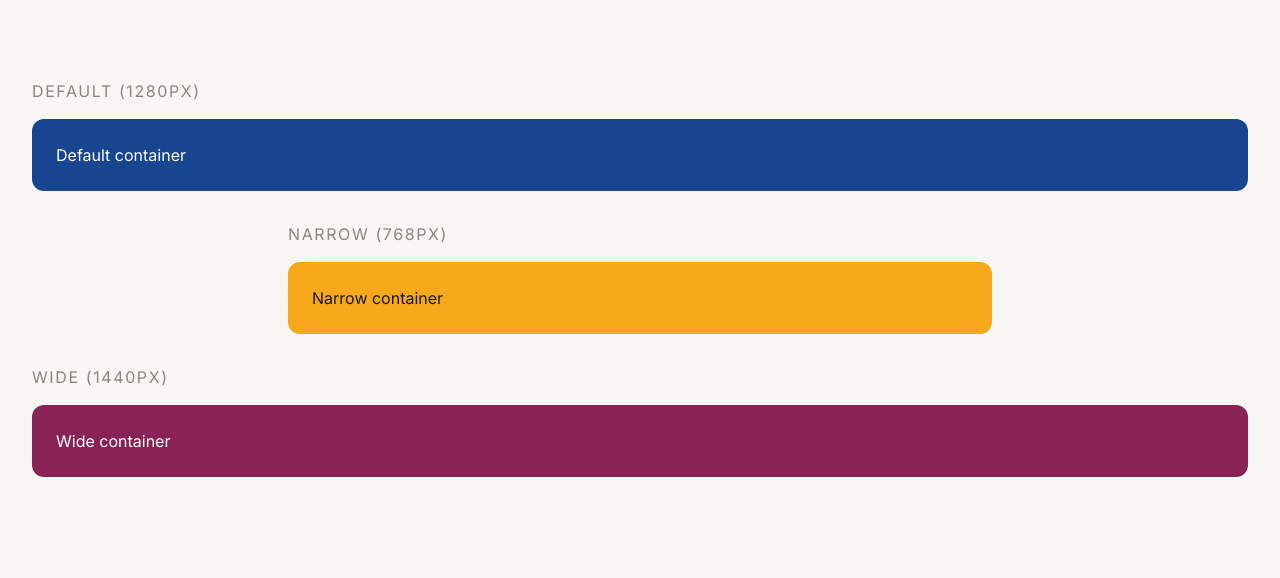
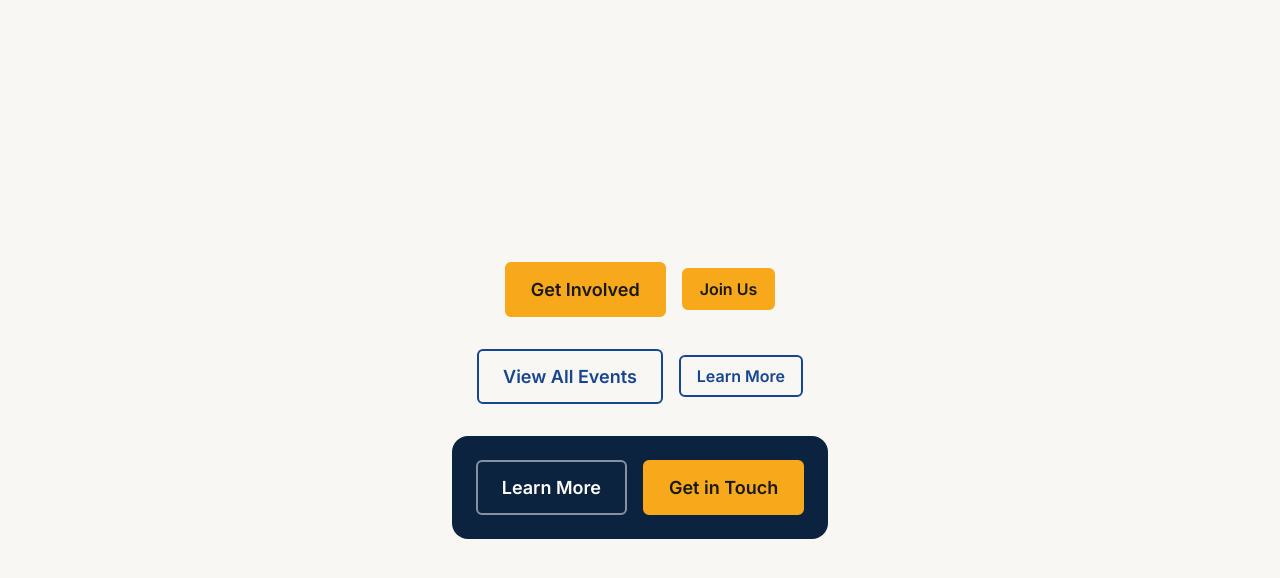
Before and after one commit to jonathan-hansel-awo/rotary-club-ely, a Next.js app: page / in a window 1280 px wide. Shown: the top 578 px of the page. Built offline with nearby package versions, Linux system fonts and the light colour scheme.

Commit message:
feat: add Button component with all variants

```diff
--- a/app/page.tsx
+++ b/app/page.tsx
@@ -1,34 +1,26 @@
-import Container from "@/components/layout/Container";
+import Button from "@/components/ui/Button";
 
 export default function Home() {
   return (
-    <div className="min-h-screen bg-off-white py-20">
-      <Container>
-        <p className="text-text-muted text-sm uppercase tracking-widest font-body mb-4">
-          Default (1280px)
-        </p>
-        <div className="bg-rotary-blue text-white p-6 rounded-md font-body">
-          Default container
-        </div>
-      </Container>
+    <div className="min-h-screen bg-off-white flex flex-col items-center justify-center gap-8 p-8">
+      <div className="flex flex-wrap gap-4 items-center">
+        <Button variant="primary">Get Involved</Button>
+        <Button variant="primary" size="sm">
+          Join Us
+        </Button>
+      </div>
 
-      <Container variant="narrow" className="mt-8">
-        <p className="text-text-muted text-sm uppercase tracking-widest font-body mb-4">
-          Narrow (768px)
-        </p>
-        <div className="bg-rotary-gold text-grey-900 p-6 rounded-md font-body">
-          Narrow container
-        </div>
-      </Container>
+      <div className="flex flex-wrap gap-4 items-center">
+        <Button variant="secondary">View All Events</Button>
+        <Button variant="secondary" size="sm">
+          Learn More
+        </Button>
+      </div>
 
-      <Container variant="wide" className="mt-8">
-        <p className="text-text-muted text-sm uppercase tracking-widest font-body mb-4">
-          Wide (1440px)
-        </p>
-        <div className="bg-cranberry text-white p-6 rounded-md font-body">
-          Wide container
-        </div>
-      </Container>
+      <div className="flex flex-wrap gap-4 items-center bg-rotary-blue-dark p-6 rounded-lg">
+        <Button variant="ghost">Learn More</Button>
+        <Button variant="primary">Get in Touch</Button>
+      </div>
     </div>
   );
 }
--- /dev/null
+++ b/components/ui/Button.tsx
@@ -0,0 +1,87 @@
+import { ReactNode } from "react";
+
+type ButtonVariant = "primary" | "secondary" | "ghost";
+type ButtonSize = "default" | "sm";
+type ButtonAs = "button" | "a";
+
+interface ButtonProps {
+  children: ReactNode;
+  variant?: ButtonVariant;
+  size?: ButtonSize;
+  as?: ButtonAs;
+  href?: string;
+  onClick?: () => void;
+  type?: "button" | "submit" | "reset";
+  className?: string;
+  disabled?: boolean;
+  target?: string;
+  rel?: string;
+}
+
+const variantClasses: Record<ButtonVariant, string> = {
+  primary: `
+    bg-rotary-gold text-grey-900 border-rotary-gold
+    hover:bg-rotary-gold-dark hover:border-rotary-gold-dark
+    active:bg-[#B8800D]
+  `,
+  secondary: `
+    bg-transparent text-rotary-blue border-rotary-blue
+    hover:bg-rotary-blue hover:text-white
+  `,
+  ghost: `
+    bg-transparent text-white border-white/50
+    hover:border-white hover:bg-white/10
+  `,
+};
+
+const sizeClasses: Record<ButtonSize, string> = {
+  default: "text-base px-6 py-3",
+  sm: "text-sm px-4 py-2",
+};
+
+export default function Button({
+  children,
+  variant = "primary",
+  size = "default",
+  as = "button",
+  href,
+  onClick,
+  type = "button",
+  className = "",
+  disabled = false,
+  target,
+  rel,
+}: ButtonProps) {
+  const baseClasses = `
+    inline-flex items-center gap-2
+    font-body font-semibold
+    border-2 rounded-sm
+    cursor-pointer
+    transition-all duration-200 ease-out
+    hover:-translate-y-px hover:shadow-md
+    active:translate-y-0
+    focus-visible:outline-none focus-visible:ring-3 focus-visible:ring-focus-ring focus-visible:ring-offset-2
+    disabled:opacity-50 disabled:cursor-not-allowed disabled:hover:translate-y-0
+  `;
+
+  const classes = `${baseClasses} ${variantClasses[variant]} ${sizeClasses[size]} ${className}`;
+
+  if (as === "a" && href) {
+    return (
+      <a href={href} className={classes} target={target} rel={rel}>
+        {children}
+      </a>
+    );
+  }
+
+  return (
+    <button
+      type={type}
+      onClick={onClick}
+      disabled={disabled}
+      className={classes}
+    >
+      {children}
+    </button>
+  );
+}
```
